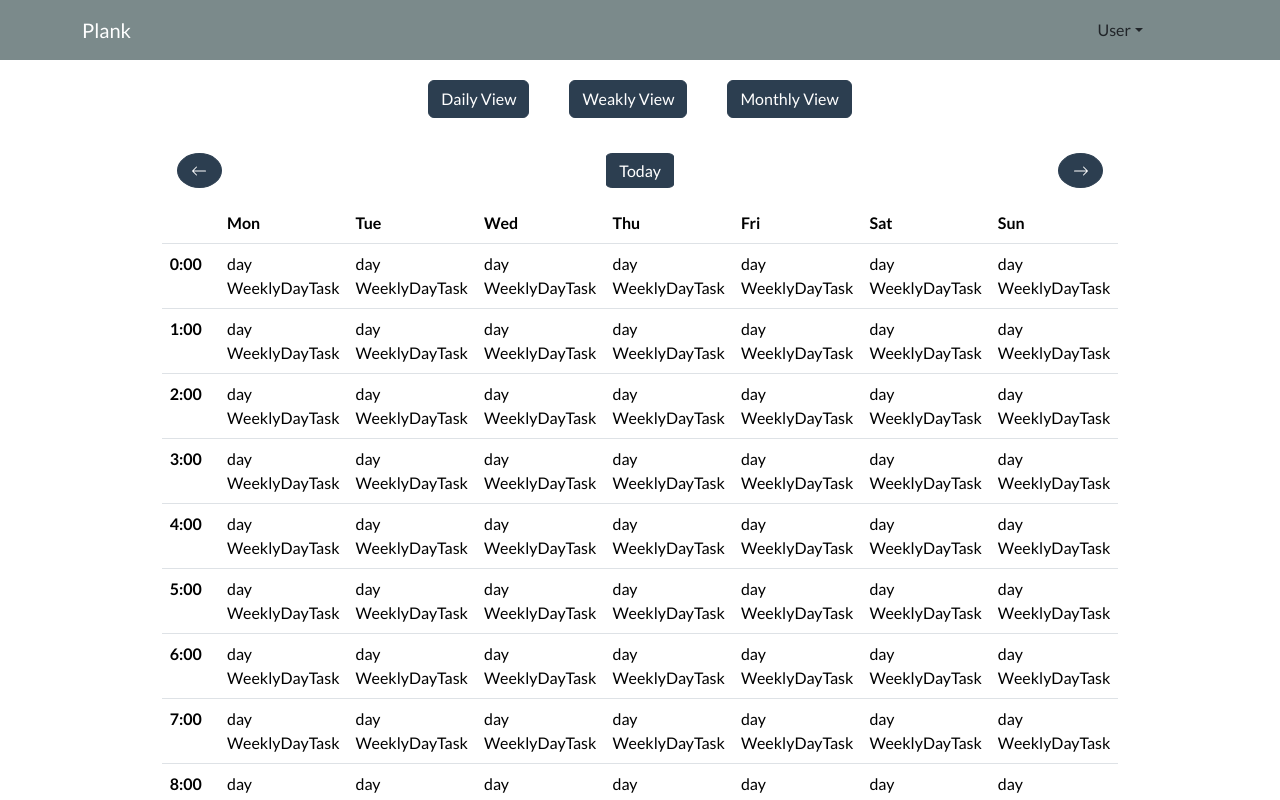
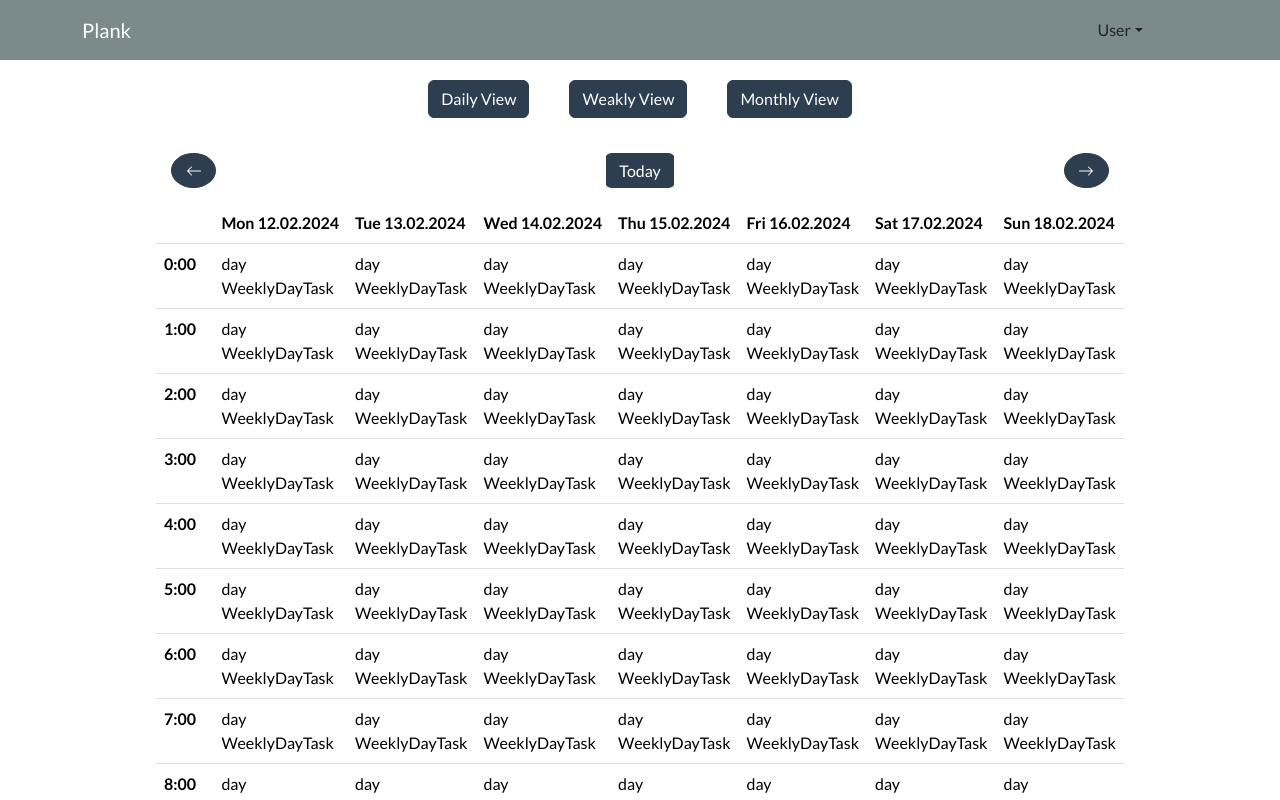
Before and after one commit to NikoTrif/Plank, a React (Create React App) app in the folder webapp/: page / in a window 1280 px wide. Both pictures are taken after a click on the button "Weakly View". Shown: the top 800 px of the page. Built offline with nearby package versions, Linux system fonts and the light colour scheme.

Commit message:
WTD6b - made functions for week navigation

```diff
--- a/webapp/src/Variables.ts
+++ b/webapp/src/Variables.ts
@@ -5,4 +5,5 @@ export const variables =  {
 
 export const funcVariables = {
     weekDays: ["Mon", "Tue", "Wed", "Thu", "Fri", "Sat", "Sun"],
+    today: new Date(),
 }
--- a/webapp/src/components/calendar/MonthlyView.tsx
+++ b/webapp/src/components/calendar/MonthlyView.tsx
@@ -1,4 +1,4 @@
-import { useState } from 'react';
+import { useEffect, useState } from 'react';
 // CSS
 import '../../styles/monthly-view/monthly-view.scss';
 // Bootstrap
@@ -6,27 +6,31 @@ import 'bootstrap';
 // Components
 import { MonthlyDay, CalendarNavButtons } from '../../allComponents';
 // Ostalo
-import { startOfMonth, endOfMonth, format, addDays, subDays, eachDayOfInterval, addMonths, subMonths } from 'date-fns';
+import { startOfMonth, endOfMonth, format, addDays, subDays, eachDayOfInterval, addMonths, subMonths, DateValues } from 'date-fns';
 import { funcVariables } from '../../Variables';
+import { TypedUseSelectorHook, useDispatch, useSelector } from 'react-redux';
+import { selectDate } from '../../slices';
+import { RootState } from '../../store';
 
 const MonthlyView: React.FC = () => {
-    const [currentDate, setCureentDate] = useState(new Date);
-    const today = new Date();
-    const weekDays = funcVariables.weekDays;
+    const dispatch = useDispatch();
+    const selectedDate = useSelector((state: any) => state.selectedDate);
+
+    const { weekDays, today } = funcVariables;
 
     const btnBckClick = () => {
-        setCureentDate(subMonths(startOfMonth(currentDate), 1));
+        dispatch(selectDate(subMonths(startOfMonth(selectedDate), 1)));
     }
     const btnTodayClick = () => {
-        setCureentDate(today);
+        dispatch(selectDate(today));
     }
     const btnFwdClick = () => {
-        setCureentDate(addMonths(startOfMonth(currentDate), 1));
+        dispatch(selectDate(addMonths(startOfMonth(selectedDate), 1)));
     }
 
 
     const calendarStartDate = () => {
-        let startDate = startOfMonth(currentDate);
+        let startDate = startOfMonth(selectedDate);
         while (startDate.getDay() !== 1) {
             startDate = subDays(startDate, 1);
         }
@@ -35,7 +39,7 @@ const MonthlyView: React.FC = () => {
     }
 
     const calendarEndDate = () => {
-        let endDate = endOfMonth(currentDate);
+        let endDate = endOfMonth(selectedDate);
 
         while (endDate.getDay() !== 0) {
             endDate = addDays(endDate, 1);
@@ -55,7 +59,7 @@ const MonthlyView: React.FC = () => {
 
     return (
         <div className='month'>
-            <h2 className='text-center'>{format(currentDate, 'MMMM yyyy')}</h2>
+            <h2 className='text-center'>{format(selectedDate, 'MMMM yyyy')}</h2>
             <CalendarNavButtons btnBckClick={btnBckClick} btnFwdClick={btnFwdClick} btnTodayClick={btnTodayClick} />
 
             <div className='row row-cols-7'>
@@ -63,7 +67,7 @@ const MonthlyView: React.FC = () => {
                 )}
                 {calendarDates().map((day, index) => {
                     return (
-                        <button className={currentDate.getMonth() !== day.getMonth() ? 'col btn btn-outline-secondary' : 'col btn btn-outline-primary'} key={index}> {/**col day */}
+                        <button className={selectedDate.getMonth() !== day.getMonth() ? 'col btn btn-outline-secondary' : 'col btn btn-outline-primary'} key={index}> {/**col day */}
                             <MonthlyDay day={format(day, 'd').toString()} />
                         </button>
                     );
--- a/webapp/src/components/calendar/WeeklyView.tsx
+++ b/webapp/src/components/calendar/WeeklyView.tsx
@@ -1,4 +1,4 @@
-import React, { FC, ReactElement, ReactNode } from 'react';
+import React, { FC, ReactElement, ReactNode, useEffect } from 'react';
 // CSS
 
 // Bootstrap
@@ -10,6 +10,8 @@ import 'bootstrap';
 import { funcVariables } from '../../Variables';
 import { CalendarNavButtons, WeeklyDay } from '../../allComponents';
 import * as fns from 'date-fns';
+import { useDispatch, useSelector } from 'react-redux';
+import { selectDate } from '../../slices';
 
 // Interfaces and Types
 type Props = {}
@@ -17,29 +19,21 @@ type Props = {}
 
 const WeeklyView = (props: Props) => {
   // Variables
-  const weekDays = funcVariables.weekDays;
+  const { weekDays, today } = funcVariables;
+  const dispatch = useDispatch();
+  const selectedDate = useSelector((state: any) => state.selectedDate);
 
-  // const renderTableRow = () => {
-  //   let allRows = []
-  //   for (let i = 0; i < 24; i++) {
-  //     allRows.push(<tr key={i}>{renderTableCols(i)}</tr>)
-  //   }
-  //   return allRows
-  // }
+  const startOfWeek = fns.addDays(fns.startOfWeek(selectedDate), 1);
 
-  // const renderTableCols = (i: number) => {
-  //   let allCols = [];
-  //   for(let j = 0; j <=7; j++){
-  //     if(j===0){
-  //       allCols.push(<td className='weekly-time'>{`${i}:00`}</td>)
-  //     }
-  //     else{
-  //       allCols.push(<td><WeeklyDay /></td>)
-  //     }
-  //   }
+  const renderDates = (): string[] => {
+    let weekdates: string[] = [];
 
-  //   return allCols;
-  // }
+    for (let i = 0; i < 7; i++) {
+      weekdates.push(fns.format(fns.addDays(startOfWeek, i), 'EEE dd.MM.yyyy'));
+    }
+
+    return weekdates;
+  }
 
   const renderTableRow = () => {
     let allRows = []
@@ -64,15 +58,27 @@ const WeeklyView = (props: Props) => {
     return allCols;
   }
 
+  const btnBckClick = () => {
+    dispatch(selectDate(fns.subWeeks(startOfWeek, 1)));
+  }
+
+  const btnTodayClick = () => {
+    dispatch(selectDate(today));
+  }
+
+  const btnFwdClick = () => {
+    dispatch(selectDate(fns.addWeeks(startOfWeek, 1)));
+  }
+
   return (
     <div className='weekly-view'>
-      <CalendarNavButtons btnBckClick={() => { }} btnFwdClick={() => { }} btnTodayClick={() => { }} />
+      <CalendarNavButtons btnBckClick={btnBckClick} btnFwdClick={btnFwdClick} btnTodayClick={btnTodayClick} />
 
       <table className='table'>
         <thead>
           <tr>
             <th></th>
-            {weekDays.map((day, index) => <th scope='col' key={index*100}>{day}</th>)}
+            {renderDates().map((day, index) => <th scope='col' key={index * 100}>{day}</th>)}
           </tr>
         </thead>
         <tbody>
--- a/webapp/src/slices.ts
+++ b/webapp/src/slices.ts
@@ -19,7 +19,7 @@ export interface PayloadUserByLogin {
 }
 
 export interface IDarkMode {
-    darkMode: boolean
+    darkMode: boolean;
 }
 
 // Actions
@@ -81,7 +81,7 @@ const UserSlice = createSlice({
     },
 });
 
-export const DarkModeSlice = createSlice({
+const DarkModeSlice = createSlice({
     name: "darkMode",
     initialState: false,
     reducers: {
@@ -92,16 +92,28 @@ export const DarkModeSlice = createSlice({
     },
 });
 
+const SelectedDateSlice = createSlice({
+    name: "selectedDate",
+    initialState: new Date(),
+    reducers: {
+        selectDate: (state, action) => {
+            state = action.payload as Date;
+            return state;
+        },
+    },
+});
 
 // Combine Reducers
 const rootReducer = combineReducers({
     user: UserSlice.reducer,
     darkMode: DarkModeSlice.reducer,
+    selectedDate: SelectedDateSlice.reducer,
 });
 
 /** Exports **/
 // Actions
 export const { darkModeToggle } = DarkModeSlice.actions;
+export const { selectDate } = SelectedDateSlice.actions;
 
 // Reducer
 export default rootReducer;
```
